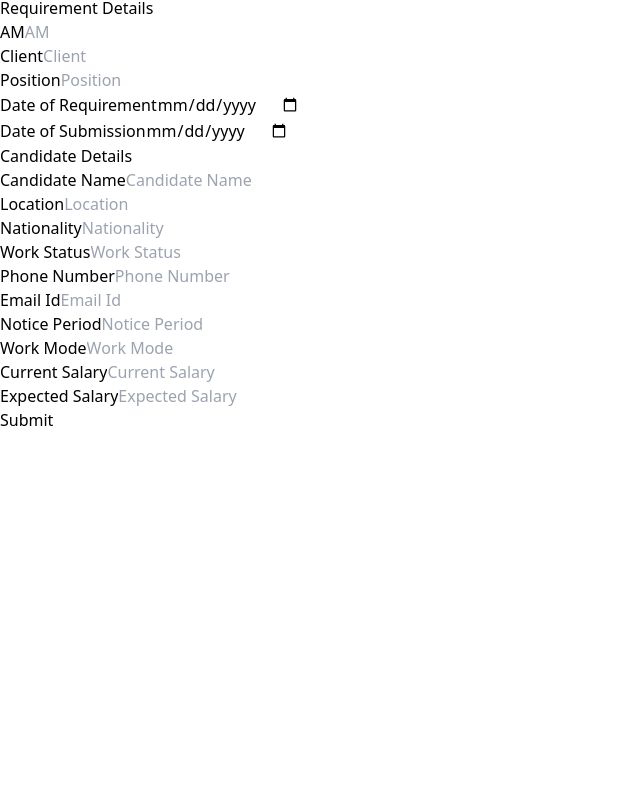
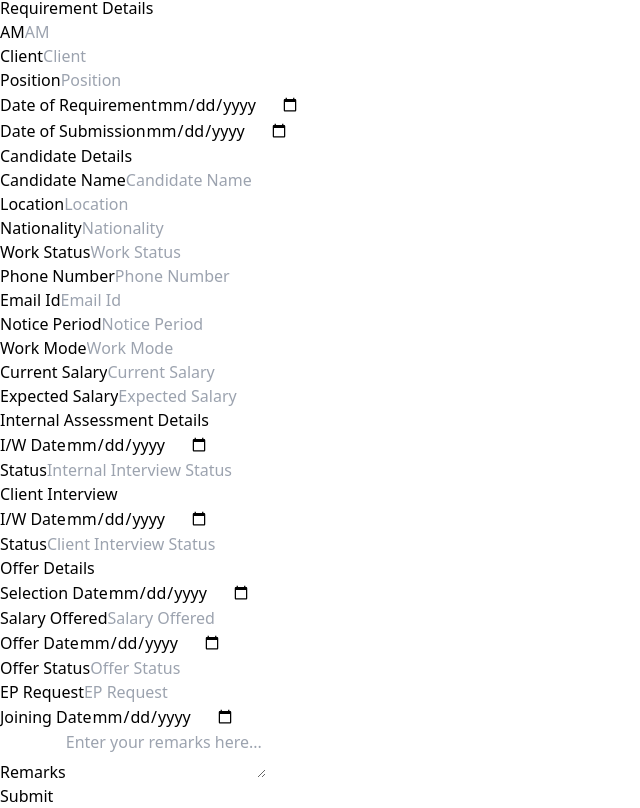
Before and after one commit to ravindrareddy12/hr-Management, a React (Vite) app in the folder HR Frontend/: page /recruitmentForm/1 in a window 1280 px wide. Shown: the part 268-1076 px from the top of the page, without its empty margins (0-640 px from the left). Before the commit the page ends 800 px from the top, so only its background shows below. Built offline with nearby package versions, Linux system fonts and the light colour scheme; no server answers.

Commit message:
Updated Form

```diff
--- a/HR Frontend/src/components/RecruitmentForm.tsx
+++ b/HR Frontend/src/components/RecruitmentForm.tsx
@@ -19,18 +19,18 @@ interface FormData {
   workMode: string;
   currentSalary: string;
   expectedSalary: string;
-  firstInterviewDate: string;
-  firstInterviewStatus: string;
-  secondInterviewDate: string;
-  secondInterviewStatus: string;
+  internalInterviewDate: string;
+  internalInterviewStatus: string;
+  clientInterviewDate: string;
+  clientInterviewStatus: string;
   selectionDate: string;
   salaryOffered: string;
   offerDate: string;
   offerStatus: string;
   epRequest: string;
   joiningDate: string;
+  remarks: string;
 }
-
 
 const RecruitmentForm: React.FC = () => {
   const { id } = useParams();
@@ -54,16 +54,17 @@ const RecruitmentForm: React.FC = () => {
     workMode: "",
     currentSalary: "",
     expectedSalary: "",
-    firstInterviewDate: "",
-    firstInterviewStatus: "",
-    secondInterviewDate: "",
-    secondInterviewStatus: "",
+    internalInterviewDate: "",
+    internalInterviewStatus: "",
+    clientInterviewDate: "",
+    clientInterviewStatus: "",
     selectionDate: "",
     salaryOffered: "",
     offerDate: "",
     offerStatus: "",
     epRequest: "",
     joiningDate: "",
+    remarks: "",
   });
 
   useEffect(() => {
@@ -91,8 +92,6 @@ const RecruitmentForm: React.FC = () => {
         });
     }
   }, [id]);
-
-
 
   const [error, setError] = useState<string | null>(null);
 
@@ -136,10 +135,11 @@ const RecruitmentForm: React.FC = () => {
       navigate("/candidates");
     } catch (error) {
       console.error("Error saving candidate data:", error);
-      alert("An error occurred while saving the candidate data. Please try again.");
+      alert(
+        "An error occurred while saving the candidate data. Please try again."
+      );
     }
   };
-
 
   return (
     <div className="p-10 bg-gray-100 min-h-screen">
@@ -239,8 +239,7 @@ const RecruitmentForm: React.FC = () => {
           </div>
         </div>
 
-        {/* Date Fields */}
-        <div className="grid grid-cols-2 gap-4 pt-5">
+        <div className="grid grid-cols-3 gap-4 pt-5">
           <div>
             <label
               className="block text-sm font-medium text-gray-700"
@@ -325,7 +324,6 @@ const RecruitmentForm: React.FC = () => {
           </div>
         </div>
 
-        {/* Additional Fields and Labels */}
         <div className="grid grid-cols-3 gap-4 pt-5">
           <div>
             <label
@@ -377,7 +375,6 @@ const RecruitmentForm: React.FC = () => {
           </div>
         </div>
 
-        {/* Remaining Fields and Labels */}
         <div className="grid grid-cols-3 gap-4 pt-5">
           <div>
             <label
@@ -444,6 +441,188 @@ const RecruitmentForm: React.FC = () => {
             />
           </div>
         </div>
+        <h1 className="font-bold mt-7">Internal Assessment Details</h1>
+        <div className="grid grid-cols-3 gap-4 pt-5">
+          <div>
+            <label
+              className="block text-sm font-medium text-gray-700"
+              htmlFor="am"
+            >
+              I/W Date
+            </label>
+            <input
+              type="date"
+              name="am"
+              value={formData.internalInterviewDate}
+              onChange={handleChange}
+              className="input border p-2 rounded w-full"
+            />
+          </div>
+          <div>
+            <label
+              className="block text-sm font-medium text-gray-700"
+              htmlFor="client"
+            >
+              Status
+            </label>
+            <input
+              type="text"
+              name="client"
+              value={formData.internalInterviewStatus}
+              onChange={handleChange}
+              placeholder="Internal Interview Status"
+              className="input border p-2 rounded w-full"
+            />
+          </div>
+        </div>
+
+        <h1 className="font-bold mt-7">Client Interview</h1>
+        <div className="grid grid-cols-3 gap-4 pt-5">
+          <div>
+            <label
+              className="block text-sm font-medium text-gray-700"
+              htmlFor="am"
+            >
+              I/W Date
+            </label>
+            <input
+              type="date"
+              name="am"
+              value={formData.clientInterviewDate}
+              onChange={handleChange}
+              className="input border p-2 rounded w-full"
+            />
+          </div>
+          <div>
+            <label
+              className="block text-sm font-medium text-gray-700"
+              htmlFor="client"
+            >
+              Status
+            </label>
+            <input
+              type="text"
+              name="client"
+              value={formData.clientInterviewStatus}
+              onChange={handleChange}
+              placeholder="Client Interview Status"
+              className="input border p-2 rounded w-full"
+            />
+          </div>
+        </div>
+
+        <h1 className="font-bold mt-7">Offer Details</h1>
+        <div className="grid grid-cols-3 gap-4 pt-5">
+          <div>
+            <label
+              className="block text-sm font-medium text-gray-700"
+              htmlFor="am"
+            >
+              Selection Date
+            </label>
+            <input
+              type="date"
+              name="am"
+              value={formData.selectionDate}
+              onChange={handleChange}
+              className="input border p-2 rounded w-full"
+            />
+          </div>
+          <div>
+            <label
+              className="block text-sm font-medium text-gray-700"
+              htmlFor="client"
+            >
+              Salary Offered
+            </label>
+            <input
+              type="text"
+              name="client"
+              value={formData.salaryOffered}
+              onChange={handleChange}
+              placeholder="Salary Offered"
+              className="input border p-2 rounded w-full"
+            />
+          </div>
+          <div>
+            <label
+              className="block text-sm font-medium text-gray-700"
+              htmlFor="client"
+            >
+              Offer Date
+            </label>
+            <input
+              type="date"
+              name="client"
+              value={formData.offerDate}
+              onChange={handleChange}
+              className="input border p-2 rounded w-full"
+            />
+          </div>
+
+          <div>
+            <label
+              className="block text-sm font-medium text-gray-700"
+              htmlFor="client"
+            >
+              Offer Status
+            </label>
+            <input
+              type="text"
+              name="client"
+              value={formData.offerStatus}
+              onChange={handleChange}
+              placeholder="Offer Status"
+              className="input border p-2 rounded w-full"
+            />
+          </div>
+          <div>
+            <label
+              className="block text-sm font-medium text-gray-700"
+              htmlFor="client"
+            >
+              EP Request
+            </label>
+            <input
+              type="text"
+              name="client"
+              value={formData.epRequest}
+              onChange={handleChange}
+              placeholder="EP Request"
+              className="input border p-2 rounded w-full"
+            />
+          </div>
+          <div>
+            <label
+              className="block text-sm font-medium text-gray-700"
+              htmlFor="client"
+            >
+              Joining Date
+            </label>
+            <input
+              type="date"
+              name="client"
+              value={formData.joiningDate}
+              onChange={handleChange}
+              className="input border p-2 rounded w-full"
+            />
+          </div>
+          <div>
+            <label
+              className="block text-sm font-medium text-gray-700"
+              htmlFor="remarks"
+            >
+              Remarks
+            </label>
+            <textarea
+              name="remarks"
+              value={formData.remarks}
+              onChange={handleChange}
+              placeholder="Enter your remarks here..."
+              className="textarea border p-2 rounded w-full h-32 resize-none"
+            ></textarea>
+          </div>
+        </div>
 
         {/* Submit Button */}
         <button
```
Also changed, not shown: HR Frontend/src/components/Dashboard.tsx (+28 -28 lines), 1 other file (tests, documents, lock files or other folders).
